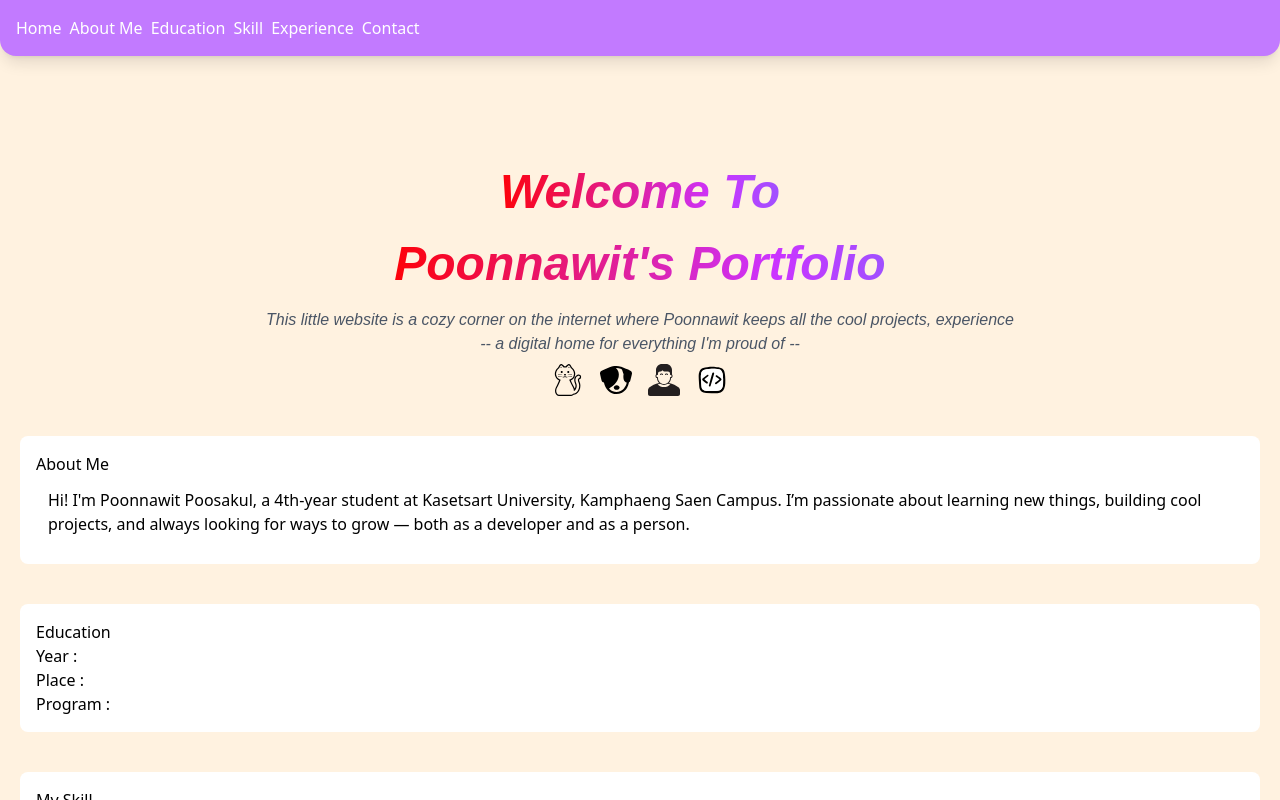
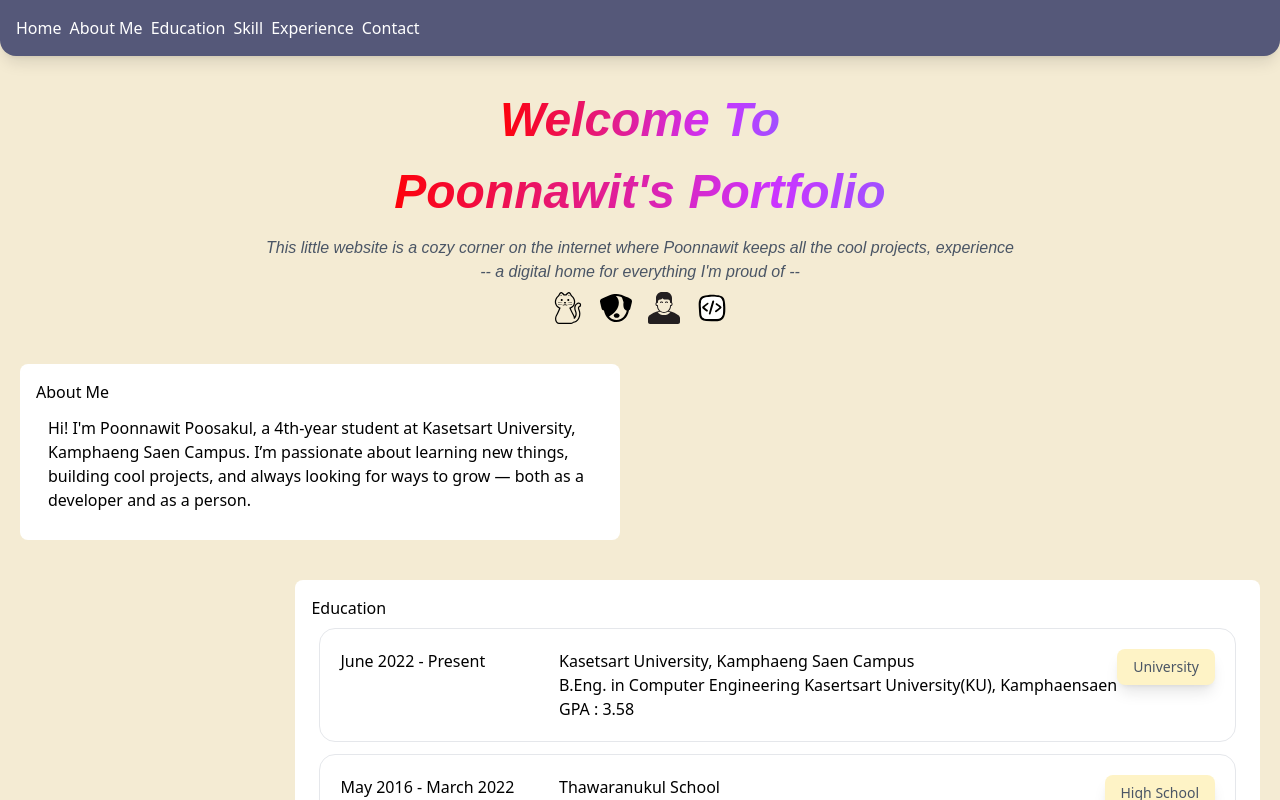
Before and after one commit to PadThaicreator/MyPortfolio, a React (Vite) app in the folder Portfolio_Frontend/: page / in a window 1280 px wide. Shown: the top 800 px of the page. Built offline with nearby package versions, Linux system fonts and the light colour scheme; a web font is replaced by a local one.

Commit message:
edu skill

```diff
--- a/Portfolio_Frontend/src/App.css
+++ b/Portfolio_Frontend/src/App.css
@@ -3,9 +3,8 @@
 
 #root {
   display: flex;
-
   flex-direction: column;
-  background-color: #FFF2E0;
+  background-color: #F4EBD3;
   height: fit-content ;
 
 }
@@ -50,7 +49,7 @@ section {
 }
 
 .opening {
-  position: relative; /* หรือตั้งเป็น absolute ตาม layout */
+  position: relative;
   animation: comein 3s ease forwards;
 }
 
@@ -61,7 +60,7 @@ section {
   }
   50% {
     left: 0rem;
-    transform: rotate(30deg);
+    transform: rotate(15deg);
   }
   100% {
     left: 0rem;
@@ -69,9 +68,24 @@ section {
   }
 }
 
+
+
 .card-section {
-  @apply flex flex-col p-4 rounded-lg  hover:shadow-lg duration-300 bg-white hover:text-blue-400 hover:font-semibold
+  @apply flex flex-col p-4 rounded-lg hover:shadow-lg duration-300 bg-white hover:text-blue-400 hover:font-semibold;
+  animation: card-animate 3s ease-in-out ;
+  transform-origin: left center;
 }
+
+@keyframes card-animate {
+  0% {
+    transform: scaleX(0);
+  }
+  100% {
+    transform: scaleX(1);
+  }
+}
+
+
 
 /*
 .logo {
--- a/Portfolio_Frontend/src/components/layout.tsx
+++ b/Portfolio_Frontend/src/components/layout.tsx
@@ -3,8 +3,8 @@ import { Outlet, Link } from 'react-router-dom';
 
 const Layout = () => {
   return (
-    <div className='flex flex-1 gap-10 flex-col'>
-      <nav className='flex  flex-1 gap-2 shadow-lg rounded-b-2xl bg-purple-400 p-4 w-screen top-0 sticky z-10 text-white'>
+    <div className='flex flex-1  flex-col'>
+      <nav className='flex  flex-1 gap-2 shadow-lg rounded-b-2xl bg-[#555879] p-4 w-screen top-0 sticky z-10 text-white'>
 
         <a href="#home" >Home</a>
         <a href="#about" >About Me</a>
--- a/Portfolio_Frontend/src/pages/home/components/aboutMeSection.tsx
+++ b/Portfolio_Frontend/src/pages/home/components/aboutMeSection.tsx
@@ -2,7 +2,7 @@ export const AboutMePage = () => {
   return (
     <div className=" card-section ">
       <div className="hover:text-blue-400 hover:font-semibold duration-300">About Me</div>
-      <div className="p-3 !text-black font-normal">
+      <div className="p-3 text-black font-normal">
         Hi! I'm Poonnawit Poosakul, a 4th-year student at Kasetsart University,
         Kamphaeng Saen Campus. I’m passionate about learning new things,
         building cool projects, and always looking for ways to grow — both as a
--- a/Portfolio_Frontend/src/pages/home/components/educationSection.tsx
+++ b/Portfolio_Frontend/src/pages/home/components/educationSection.tsx
@@ -1,13 +1,49 @@
+const education = [
+  {
+    id: 1,
+    place: "Kasetsart University, Kamphaeng Saen Campus",
+    toYear: "Present",
+    fromYear: "June 2022",
+    type: "University",
+    program:"B.Eng. in Computer Engineering Kasertsart University(KU), Kamphaensaen",
+    gpa : 3.58
+  },
+  {
+    id: 2,
+    place: "Thawaranukul School",
+    toYear: "March 2022",
+    fromYear: "May 2016",
+    type: "High School",
+    program: "Sci-Math (SMTE)",
+    gpa : 3.92
+  },
+];
+
 export const EducationSection = () => {
   return (
     <div className="card-section">
       <div>Education</div>
-      <div>
-        <div className="text-black font-normal">
-          <div>Year :</div>
-          <div>Place :</div>
-          <div>Program :</div>
-        </div>
+
+      <div className="text-black font-normal flex flex-col gap-3 p-2">
+        {education.map((item) => (
+          <div key={item.id} className="grid grid-cols-4 border p-5 rounded-2xl hover:shadow-lg duration-300 border-gray-200">
+            <div>
+              {item.fromYear} - {item.toYear}
+            </div>
+            <div className="col-span-3">
+              <div className="flex flex-1 justify-between items-center ">
+                <div className="flex flex-col">
+                  <div>{item.place}</div>
+                  <div>{item.program}</div>
+                  <div>GPA : {item.gpa}</div>
+                </div>
+
+                <div className="bg-amber-100 p-2 px-4 rounded-lg text-gray-600 self-start text-sm shadow-lg">{item.type}</div>
+              </div>
+              <div></div>
+            </div>
+          </div>
+        ))}
       </div>
     </div>
   );
--- a/Portfolio_Frontend/src/pages/home/components/homeSection.tsx
+++ b/Portfolio_Frontend/src/pages/home/components/homeSection.tsx
@@ -1,6 +1,6 @@
 export const HomeSection = () => {
   return (
-    <div className="flex-1 flex items-center justify-center mt-10">
+    <div className="flex-1 flex items-center justify-center mt-2">
       <div>
         <div className="opening justify-center items-center flex flex-col gap-2  winky-sans">
           <div className=" justify-center items-center flex flex-col">
--- a/Portfolio_Frontend/src/pages/home/index.tsx
+++ b/Portfolio_Frontend/src/pages/home/index.tsx
@@ -5,18 +5,22 @@ import { SkillSection } from "./components/skillSection";
 
 export default function Home() {
   return (
-    <div className=" flex flex-col gap-10">
-      <section id="home" className="section">
+    <div className="grid grid-cols-2 gap-10">
+      <section id="home" className="section col-span-2">
         <HomeSection />
       </section>
 
       <section id="about" className="section">
         <AboutMePage />
       </section>
-      <section id="ed" className="section">
-        <EducationSection />
+      <div></div>
+
+      <section id="ed" className="section flex col-span-2 justify-end">
+
+          <EducationSection />
+
       </section>
-      <section id="skill" className="section">
+      <section id="skill" className="section col-span-2">
         <SkillSection />
       </section>
       <section id="exp" className="section">
```
